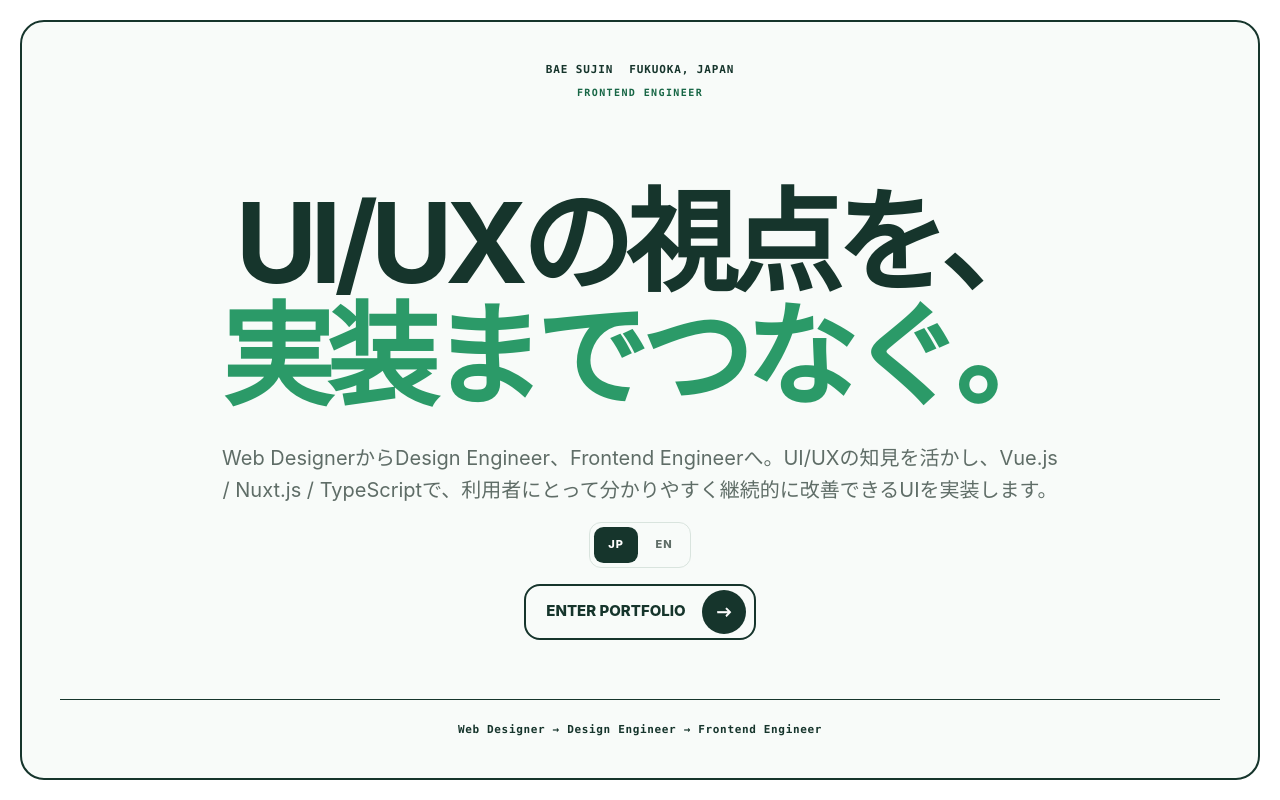
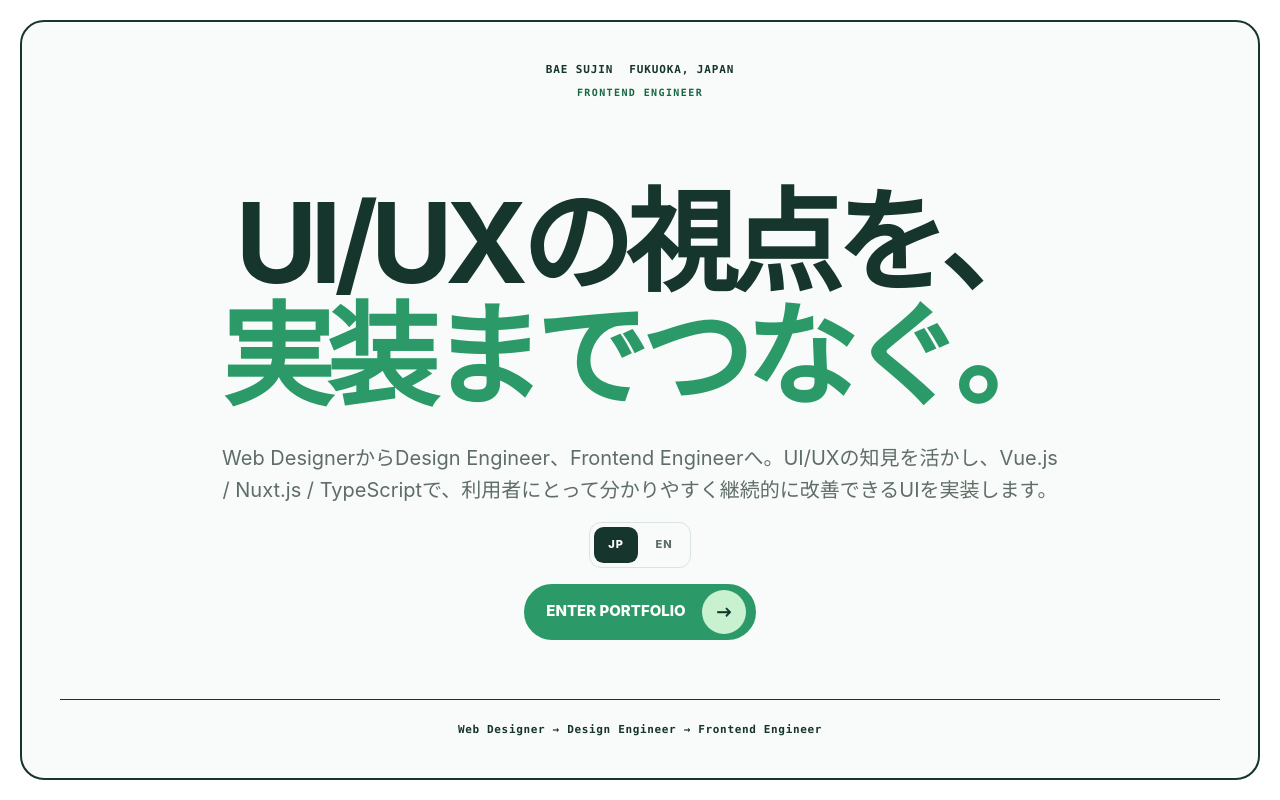
Before and after one commit to baechu627/portfolio, a Nuxt app: page / in a window 1280 px wide. Built offline with nearby package versions, Linux system fonts and the light colour scheme.

Commit message:
style: redesign landing page CTA button

```diff
--- a/app/assets/css/main.css
+++ b/app/assets/css/main.css
@@ -393,28 +393,35 @@
     align-items: center;
     gap: var(--space-4);
     padding: var(--space-2) var(--space-2) var(--space-2) var(--space-5);
-    border: 2px solid var(--ink);
-    border-radius: 1rem;
+    border: 2px solid var(--accent);
+    border-radius: 999px;
+    background: var(--accent);
+    color: white;
     font-size: 0.9375rem;
     font-weight: 800;
     text-decoration: none;
     text-transform: uppercase;
-    transition: color 180ms ease, background-color 180ms ease;
+    transition: color 180ms ease, background-color 180ms ease, border-color 180ms ease, transform 180ms ease;
   }
-  .enter-link:hover { background: var(--accent-soft); }
-  .enter-link:active { background: var(--line); }
+  .enter-link:hover {
+    border-color: var(--accent-dark);
+    background: var(--accent-dark);
+    transform: translateY(calc(var(--space-1) * -1));
+  }
+  .enter-link:active { transform: translateY(0) scale(0.98); }
   .enter-arrow {
     display: grid;
     width: var(--space-11);
     height: var(--space-11);
     place-items: center;
     border-radius: 50%;
-    background: var(--ink);
-    color: white;
-    transition: background-color 160ms ease, transform 160ms ease;
+    background: var(--lime);
+    color: var(--ink);
+    transition: background-color 160ms ease, color 160ms ease, transform 160ms ease;
   }
   .enter-link:hover .enter-arrow {
-    background: var(--accent-dark);
+    background: white;
+    color: var(--accent-dark);
     transform: translateX(var(--space-1));
   }
   .enter-link:active .enter-arrow {
@@ -423,10 +430,12 @@
   .enter-link.is-entering {
     color: var(--accent-dark);
     pointer-events: none;
+    border-color: var(--accent-soft);
     background: var(--accent-soft);
   }
   .enter-link.is-entering .enter-arrow {
     background: var(--accent-dark);
+    color: white;
     transform: translateX(0.5rem);
   }
   .case-details dt {
```
